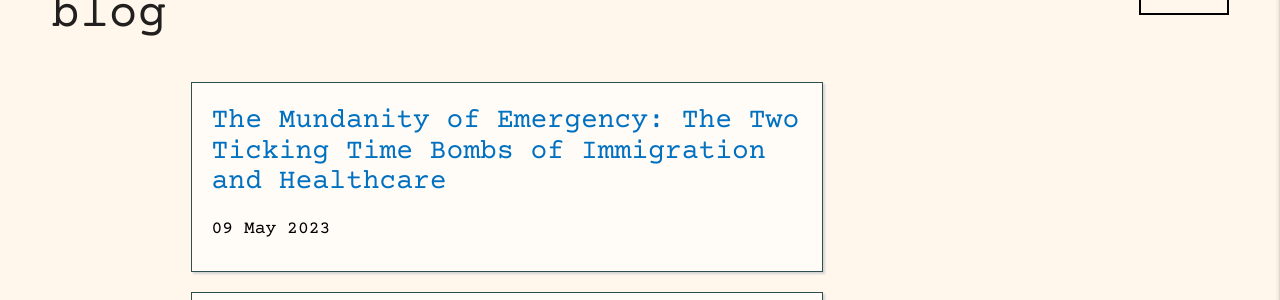
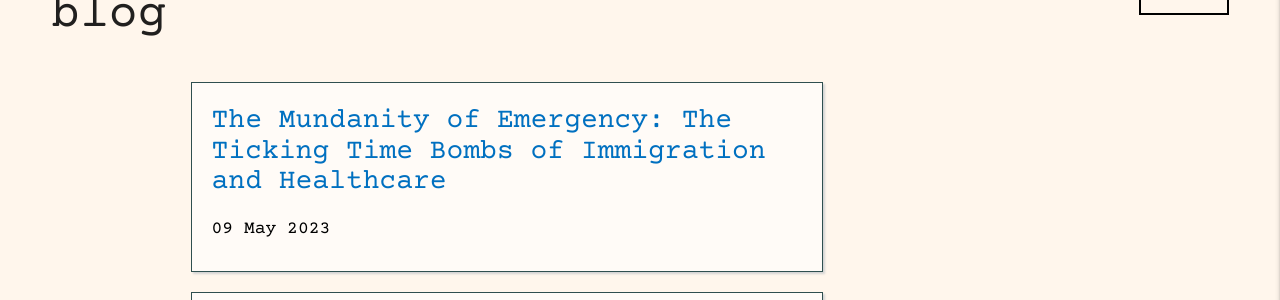
Before and after one commit to khiciste/apologetic_millennial, a Jekyll site: the page built from blog/index.html, in a window 1280 px wide. Shown: the part 272-572 px from the top of the page. Built offline with Jekyll 4.4.1, drawn with Linux system fonts in a browser that asks for light colours; some web fonts are replaced.

Commit message:
fixing title & wall img on post 15

```diff
--- a/_posts/2023-05-09-the-mundanity-of-emergency.html
+++ b/_posts/2023-05-09-the-mundanity-of-emergency.html
@@ -1,6 +1,6 @@
 ---
 layout: post
-title: "The Mundanity of Emergency: The Two Ticking Time Bombs of Immigration and Healthcare"
+title: "The Mundanity of Emergency: The Ticking Time Bombs of Immigration and Healthcare"
 date: 2023-05-09
 read: 5 min
 ---
@@ -11,7 +11,7 @@
 <meta name="keywords" content="Psychology, Comedy, Covid-19, Deep Learning, Social Media, Deep Work, Internet">
 
 <div class="center">
-  <img class="responsive-h-500px" id="Mexican-American border fence" width="1000" height="490" src="/images/border-wall.jpg" />
+  <img class="responsive-h-500px" id="Mexican-American border fence" src="/images/border-wall.jpg" />
   <p class="small centered-text">Image of border fence, credit: <a href="https://unsplash.com/@gregbulla?utm_source=unsplash&utm_medium=referral&utm_content=creditCopyText">Greg Bulla</a>
   </p>
 </div>
```
